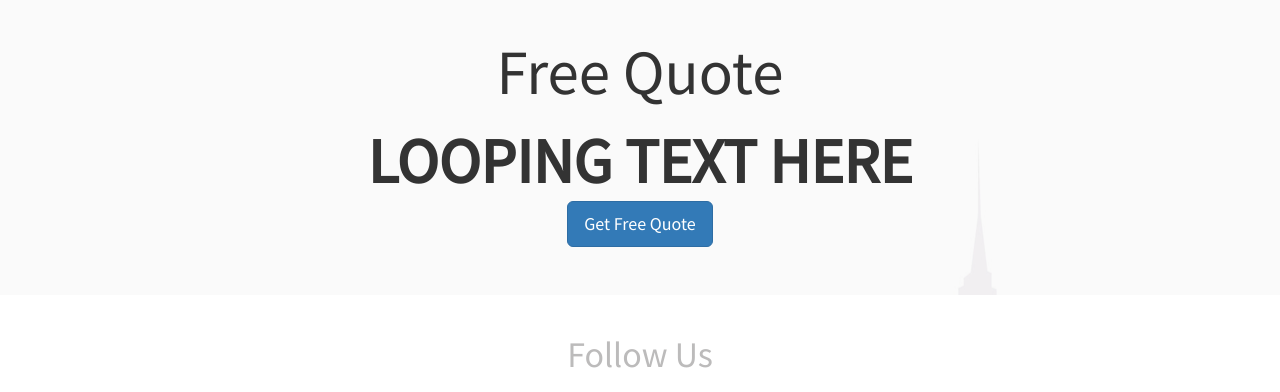
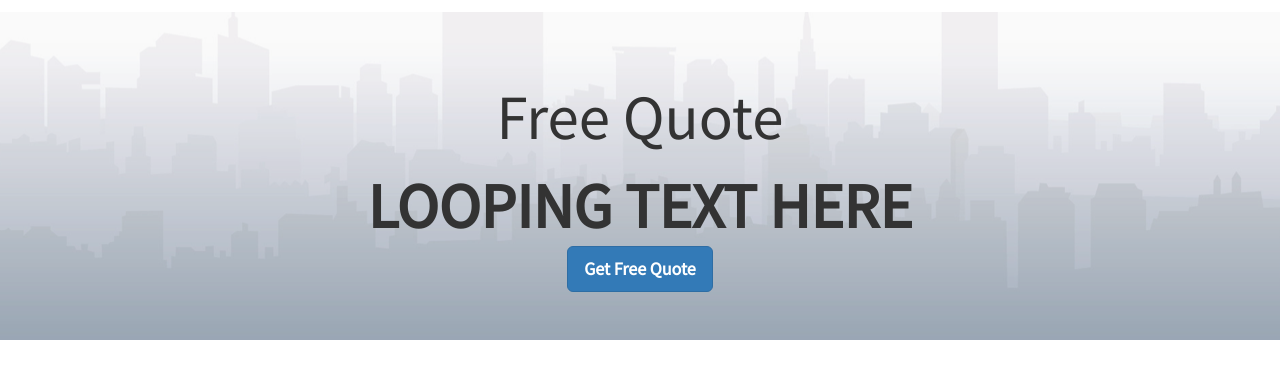
Before and after one commit to stovla/mimicom24, a plain HTML site: page index.html in a window 1280 px wide. Shown: the part 1552-1944 px from the top of the page. Drawn offline with Linux system fonts and the light colour scheme.

Commit message:
updated style.css

```diff
--- a/css/styles.css
+++ b/css/styles.css
@@ -18,20 +18,24 @@ body {
 }
 
 .text-muted {
-
-
     color: #BCBBBB;
 }
-
+.colored {
+    font-weight: bold;
+}
+/*.quote {*/
+/*    margin: 0 -30px;*/
+/*    padding: 30px;*/
+/*    background: #BCBBBB ;*/
+/*}*/
 
 .jumbotron {
-    margin: 0 -15px;
+    margin: 15px -15px;
     padding-left: 15px;
     padding-right: 15px;
     padding-top: 50px;
     background-image: url(website-background-15.png);
-
-
+    background-position: bottom;
 }
 .caption p:first-of-type {
     height: 70px;
```
